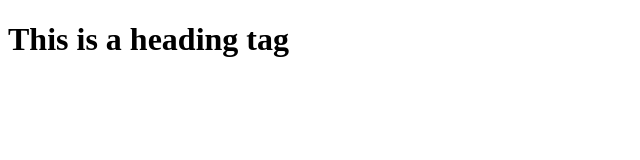
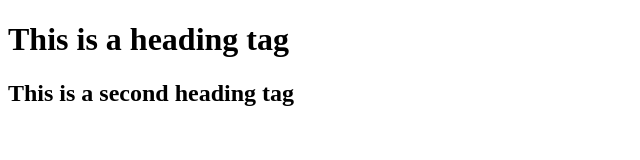
Before and after one commit to RajeshMohanty1997/simple_html, a plain HTML site: page index.html in a window 1280 px wide. Shown: the whole page, without its empty margins (0-640 px from the left). Drawn offline with Linux system fonts and the light colour scheme.

Commit message:
A new code updated

```diff
--- a/index.html
+++ b/index.html
@@ -7,5 +7,6 @@
 </head>
 <body>
     <h1>This is a heading tag</h1>
+    <h2>This is a second heading tag</h2>
 </body>
 </html>
```
